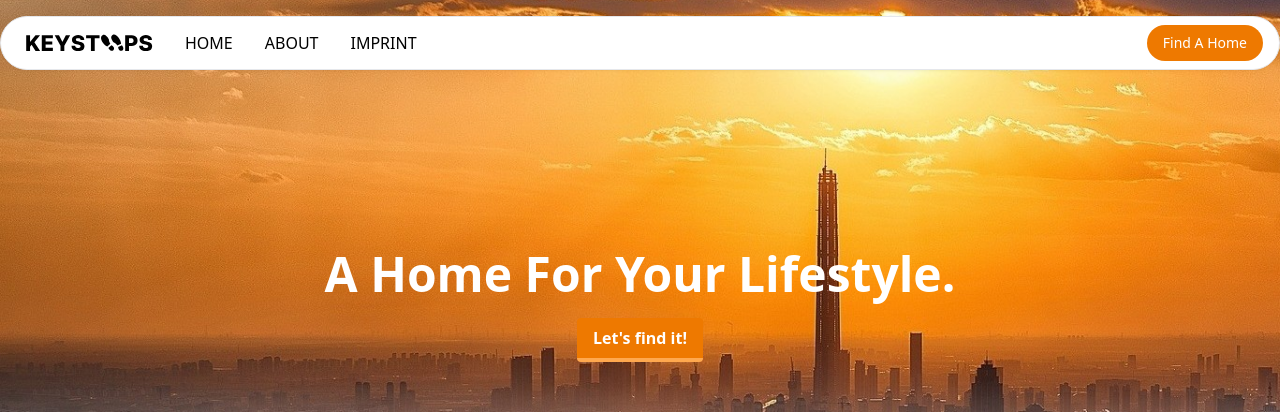
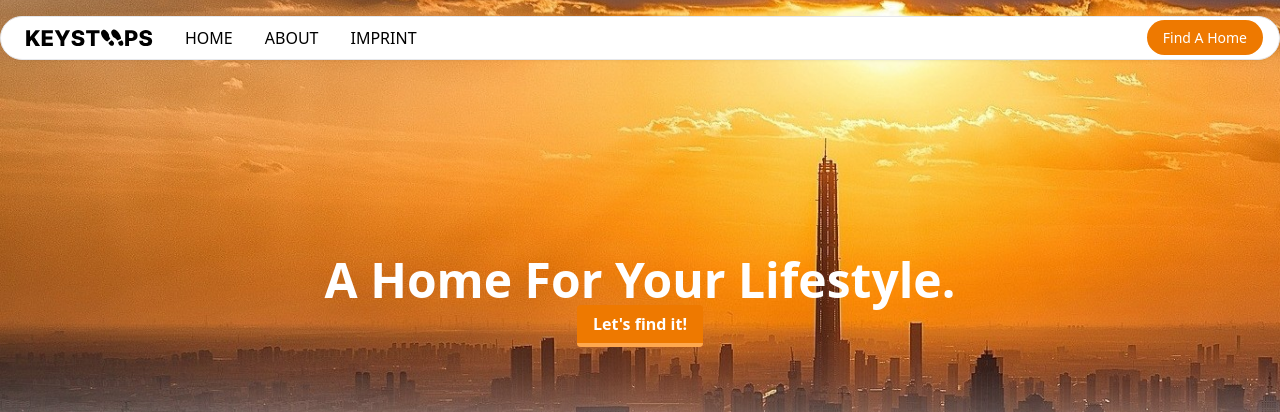
Before and after one commit to Patoty/KeySteps, a Next.js app: page / in a window 1280 px wide. Shown: the top 412 px of the page. Built offline with nearby package versions, Linux system fonts and the light colour scheme.

Commit message:
make find-home-links functional

```diff
--- a/app/components/Navigation.tsx
+++ b/app/components/Navigation.tsx
@@ -18,7 +18,7 @@ export default function Navigation() {
                 </ul></nav>
             </div>
             <div>
-                <button className="bg-primary text-white text-sm font-medium px-4 py-2 rounded-full">Find A Home</button>
+                <Link href={"/discover"} className="bg-primary text-white text-sm font-medium px-4 py-2 rounded-full">Find A Home</Link>
             </div>
         </div>
     )
--- a/app/page.tsx
+++ b/app/page.tsx
@@ -5,6 +5,7 @@ import pEdwin from '../app/assets/Profile-Edwin.jpg'
 import pLeonardo from '../app/assets/Profile-Leonardo.jpg'
 import pPatrick from '../app/assets/Profile-Patrick.jpg'
 import pTimon from '../app/assets/Profile-Timon.jpg'
+import Link from "next/link";
 
 export default function Home() {
 
@@ -16,9 +17,9 @@ export default function Home() {
             A Home For Your Lifestyle.
           </h2>
           {/*<button className="bg-white mt-3 px-20 hover:bg-primary text-primary hover:text-white font-bold py-2 px-4 border-b-4 border-primary-ripple hover:border-primary rounded">*/}
-          <button className="bg-primary mt-3 px-20 hover:bg-primary-hover text-white font-bold py-2 px-4 border-b-4 border-primary-ripple hover:border-primary rounded">
+          <Link href={"/discover"} className="bg-primary mt-3 px-20 hover:bg-primary-hover text-white font-bold py-2 px-4 border-b-4 border-primary-ripple hover:border-primary rounded">
             Let's find it!
-          </button>
+          </Link>
         </div>
       </div>
 
```
